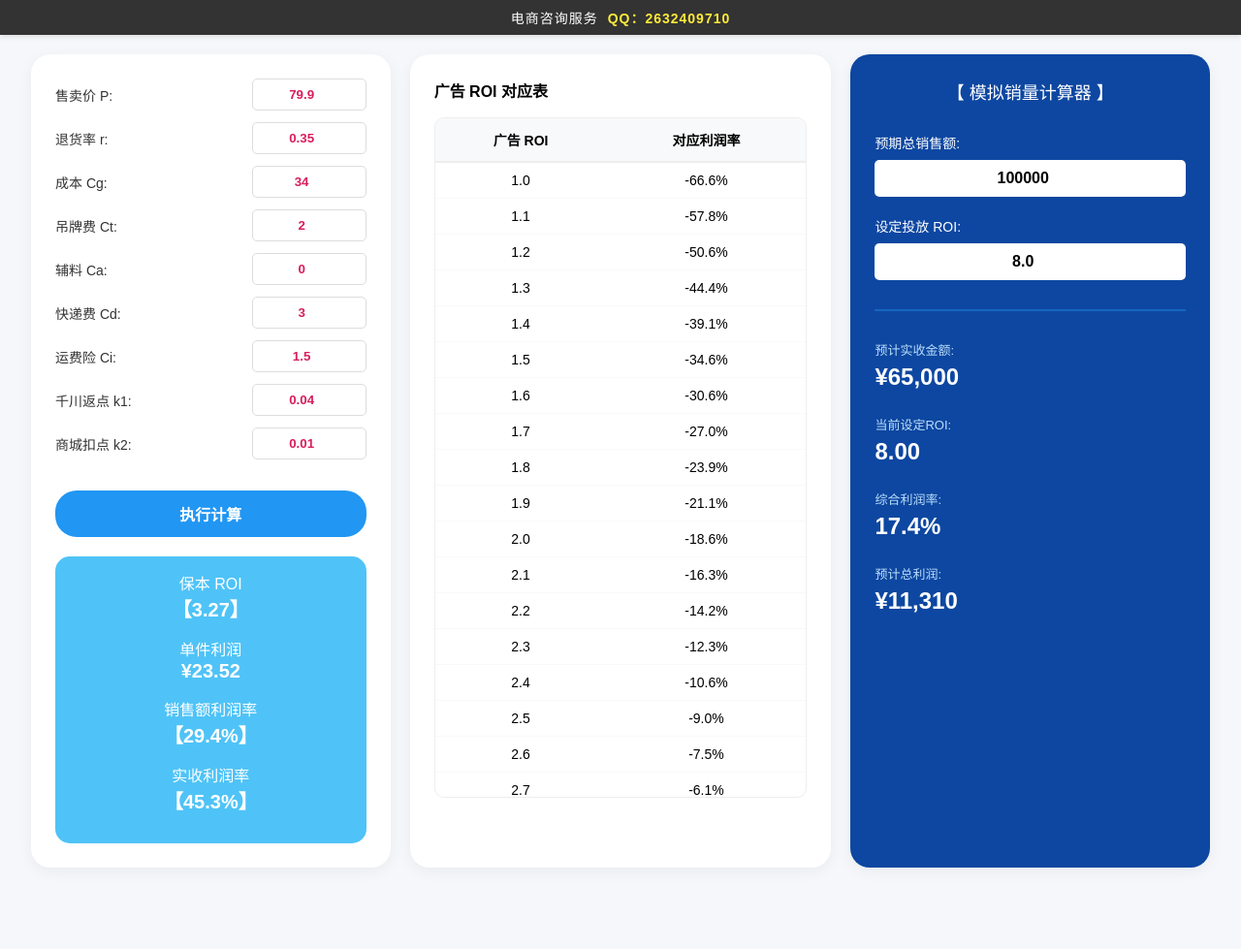
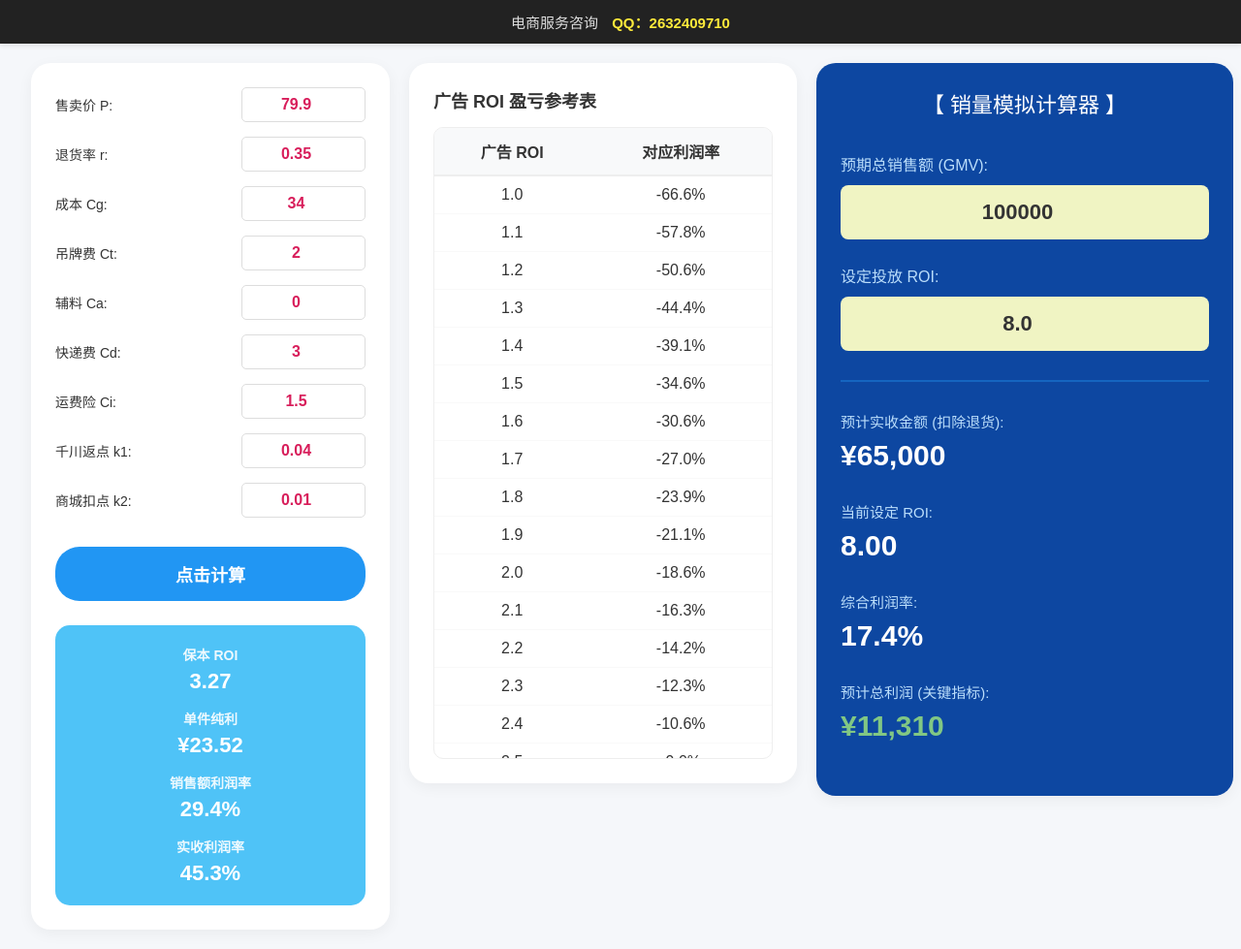
Before and after one commit to kingwoonyu/roi, a plain HTML site: page index.html in a window 1280 px wide. Shown: the whole page at 97% size. Before the commit the page ends 915 px from the top, so only its background shows below. Drawn offline with Linux system fonts and the light colour scheme.

Commit message:
Update index.html

```diff
--- a/index.html
+++ b/index.html
@@ -3,7 +3,7 @@
 <head>
     <meta charset="UTF-8">
     <meta name="viewport" content="width=device-width, initial-scale=1.0">
-    <title>电商 ROI 全维度计算器 V4.2 - Web版</title>
+    <title>电商 ROI 全维度计算器 V4.2 - 增强版</title>
     <style>
         :root {
             --bg-color: #F5F7FA;
@@ -12,43 +12,46 @@
             --dark-blue: #0D47A1;
             --light-blue: #4FC3F7;
             --accent-pink: #D81E5B;
+            --input-yellow: #F0F4C3;
             --text-gray: #333;
+            --success-green: #81C784;
+            --error-red: #FF8A80;
         }
 
         body {
             font-family: "微软雅黑", sans-serif;
             background-color: var(--bg-color);
             margin: 0;
-            padding: 0; /* 移除 padding，由内部容器控制 */
+            padding: 0;
+            color: var(--text-gray);
         }
 
         /* 顶部咨询条 */
         .top-banner {
-            background-color: #333; /* 深灰色背景 */
-            color: #fff;
+            background-color: #222;
+            color: #ddd;
             text-align: center;
-            padding: 8px 0;
-            font-size: 14px;
-            letter-spacing: 1px;
+            padding: 12px 0;
+            font-size: 15px;
             box-shadow: 0 2px 5px rgba(0,0,0,0.1);
         }
 
         .top-banner span {
-            color: #FFEB3B; /* 黄色强调 QQ 号 */
+            color: #FFEB3B;
             font-weight: bold;
-            margin-left: 5px;
+            margin-left: 10px;
         }
 
         .container {
             display: flex;
             gap: 20px;
-            max-width: 1300px;
+            max-width: 1400px;
             width: 95%;
-            margin: 20px auto; /* 居中显示 */
-            height: fit-content;
+            margin: 20px auto;
+            align-items: flex-start;
         }
 
-        /* 通用圆角卡片样式 */
+        /* 卡片通用 */
         .card {
             background: var(--card-bg);
             border-radius: 20px;
@@ -56,76 +59,126 @@
             box-shadow: 0 4px 15px rgba(0,0,0,0.05);
         }
 
-        /* 左侧输入栏 */
-        .left-panel { flex: 1; min-width: 300px; }
-        .input-group { display: flex; align-items: center; margin-bottom: 12px; }
-        .input-group label { flex: 1; font-size: 14px; color: var(--text-gray); }
-        .input-group input { width: 100px; padding: 8px; border: 1px solid #ddd; border-radius: 5px; text-align: center; font-weight: bold; color: var(--accent-pink); outline: none; }
-        .calc-btn { width: 100%; padding: 12px; background-color: var(--primary-blue); color: white; border: none; border-radius: 22px; font-size: 16px; font-weight: bold; cursor: pointer; margin: 20px 0; transition: opacity 0.2s; }
-        .calc-btn:hover { opacity: 0.9; }
+        /* 左侧面板 */
+        .left-panel { flex: 0 0 320px; }
+        .input-group { display: flex; align-items: center; margin-bottom: 15px; justify-content: space-between; }
+        .input-group label { font-size: 14px; }
+        .input-group input {
+            width: 110px;
+            padding: 8px;
+            border: 1px solid #ddd;
+            border-radius: 5px;
+            text-align: center;
+            font-weight: bold;
+            color: var(--accent-pink);
+            font-size: 16px;
+        }
 
-        /* 左侧结果显示区 */
-        .result-box { background-color: var(--light-blue); border-radius: 15px; padding: 15px; color: white; text-align: center; }
+        .calc-btn {
+            width: 100%;
+            padding: 15px;
+            background-color: var(--primary-blue);
+            color: white;
+            border: none;
+            border-radius: 25px;
+            font-size: 18px;
+            font-weight: bold;
+            cursor: pointer;
+            margin: 15px 0 25px 0;
+            transition: transform 0.1s;
+        }
+        .calc-btn:active { transform: scale(0.98); }
+
+        .result-box {
+            background-color: var(--light-blue);
+            border-radius: 15px;
+            padding: 20px;
+            color: white;
+            text-align: center;
+        }
         .res-item { margin-bottom: 15px; }
-        .res-value { font-size: 20px; font-weight: bold; }
+        .res-item:last-child { margin-bottom: 0; }
+        .res-label { font-size: 14px; font-weight: bold; display: block; opacity: 0.9; }
+        .res-value { font-size: 22px; font-weight: bold; margin-top: 5px; }
 
-        /* 中间表格栏 */
-        .mid-panel { flex: 1.2; display: flex; flex-direction: column; }
-        .table-container { flex-grow: 1; overflow-y: auto; max-height: 700px; border: 1px solid #eee; border-radius: 10px; }
+        /* 中间面板 */
+        .mid-panel { flex: 1; min-width: 350px; }
+        .table-container {
+            height: 650px;
+            overflow-y: auto;
+            border: 1px solid #eee;
+            border-radius: 10px;
+            margin-top: 15px;
+        }
         table { width: 100%; border-collapse: collapse; }
-        th { position: sticky; top: 0; background: #f8f9fa; padding: 12px; font-size: 14px; border-bottom: 2px solid #eee; }
-        td { padding: 10px; text-align: center; border-bottom: 1px solid #f9f9f9; font-size: 14px; }
+        th { position: sticky; top: 0; background: #f8f9fa; padding: 12px; border-bottom: 2px solid #eee; }
+        td { padding: 10px; text-align: center; border-bottom: 1px solid #f9f9f9; font-family: Arial; }
         .blue-text { color: #1976D2; font-weight: bold; }
 
-        /* 右侧模拟面板 */
-        .right-panel { flex: 1; background-color: var(--dark-blue); color: white; min-width: 300px; }
-        .sim-title { text-align: center; font-size: 18px; margin-bottom: 30px; }
-        .sim-input-group { margin-bottom: 20px; }
-        .sim-input-group label { display: block; font-size: 14px; margin-bottom: 8px; }
-        .sim-input-group input { width: 100%; box-sizing: border-box; padding: 10px; border-radius: 5px; border: none; font-size: 16px; font-weight: bold; text-align: center; }
+        /* 右侧增强面板 */
+        .right-panel {
+            flex: 0 0 380px;
+            background-color: var(--dark-blue);
+            color: white;
+        }
+        .sim-title { text-align: center; font-size: 22px; margin-bottom: 35px; color: #fff; }
+        .sim-input-group { margin-bottom: 25px; }
+        .sim-input-group label { display: block; font-size: 16px; margin-bottom: 10px; color: #BBDEFB; }
+        .sim-input-group input {
+            width: 100%;
+            box-sizing: border-box;
+            padding: 15px;
+            border-radius: 8px;
+            border: none;
+            font-size: 22px;
+            font-weight: bold;
+            text-align: center;
+            background-color: var(--input-yellow);
+            color: #333;
+        }
         .divider { height: 2px; background-color: #1565C0; margin: 30px 0; }
-        .sim-res-item { margin-bottom: 25px; }
-        .sim-res-label { color: #BBDEFB; font-size: 13px; display: block; margin-bottom: 5px; }
-        .sim-res-value { font-size: 24px; font-weight: bold; }
+        .sim-res-item { margin-bottom: 30px; }
+        .sim-res-label { color: #BBDEFB; font-size: 15px; display: block; margin-bottom: 8px; }
+        .sim-res-value { font-size: 30px; font-weight: bold; font-family: Arial; }
 
-        @media (max-width: 1000px) {
-            .container { flex-direction: column; }
-            .mid-panel { order: 3; }
+        @media (max-width: 1200px) {
+            .container { flex-direction: column; align-items: stretch; }
+            .left-panel, .right-panel { flex: 1; }
         }
     </style>
 </head>
 <body>
 
 <div class="top-banner">
-    电商咨询服务 <span>QQ：2632409710</span>
+    电商服务咨询 <span>QQ：2632409710</span>
 </div>
 
 <div class="container">
     <div class="card left-panel">
-        <div id="input-fields">
-            <div class="input-group"><label>售卖价 P:</label><input type="number" id="p" value="79.9" step="0.1"></div>
-            <div class="input-group"><label>退货率 r:</label><input type="number" id="r" value="0.35" step="0.01"></div>
-            <div class="input-group"><label>成本 Cg:</label><input type="number" id="cg" value="34" step="0.1"></div>
-            <div class="input-group"><label>吊牌费 Ct:</label><input type="number" id="ct" value="2" step="0.1"></div>
-            <div class="input-group"><label>辅料 Ca:</label><input type="number" id="ca" value="0" step="0.1"></div>
-            <div class="input-group"><label>快递费 Cd:</label><input type="number" id="cd" value="3" step="0.1"></div>
-            <div class="input-group"><label>运费险 Ci:</label><input type="number" id="ci" value="1.5" step="0.1"></div>
-            <div class="input-group"><label>千川返点 k1:</label><input type="number" id="k1" value="0.04" step="0.01"></div>
-            <div class="input-group"><label>商城扣点 k2:</label><input type="number" id="k2" value="0.01" step="0.01"></div>
+        <div id="inputs">
+            <div class="input-group"><label>售卖价 P:</label><input type="number" id="p" value="79.9" oninput="calculate()"></div>
+            <div class="input-group"><label>退货率 r:</label><input type="number" id="r" value="0.35" step="0.01" oninput="calculate()"></div>
+            <div class="input-group"><label>成本 Cg:</label><input type="number" id="cg" value="34" oninput="calculate()"></div>
+            <div class="input-group"><label>吊牌费 Ct:</label><input type="number" id="ct" value="2" oninput="calculate()"></div>
+            <div class="input-group"><label>辅料 Ca:</label><input type="number" id="ca" value="0" oninput="calculate()"></div>
+            <div class="input-group"><label>快递费 Cd:</label><input type="number" id="cd" value="3" oninput="calculate()"></div>
+            <div class="input-group"><label>运费险 Ci:</label><input type="number" id="ci" value="1.5" oninput="calculate()"></div>
+            <div class="input-group"><label>千川返点 k1:</label><input type="number" id="k1" value="0.04" step="0.01" oninput="calculate()"></div>
+            <div class="input-group"><label>商城扣点 k2:</label><input type="number" id="k2" value="0.01" step="0.01" oninput="calculate()"></div>
         </div>
 
-        <button class="calc-btn" onclick="calculate()">执行计算</button>
+        <button class="calc-btn" onclick="calculate()">点击计算</button>
 
         <div class="result-box">
             <div class="res-item"><span class="res-label">保本 ROI</span><div class="res-value" id="res-roi">-</div></div>
-            <div class="res-item"><span class="res-label">单件利润</span><div class="res-value" id="res-profit">-</div></div>
+            <div class="res-item"><span class="res-label">单件纯利</span><div class="res-value" id="res-profit">-</div></div>
             <div class="res-item"><span class="res-label">销售额利润率</span><div class="res-value" id="res-m1">-</div></div>
             <div class="res-item"><span class="res-label">实收利润率</span><div class="res-value" id="res-m2">-</div></div>
         </div>
     </div>
 
     <div class="card mid-panel">
-        <h3 style="margin-top:0; font-size: 16px;">广告 ROI 对应表</h3>
+        <h3 style="margin:0; font-size: 18px;">广告 ROI 盈亏参考表</h3>
         <div class="table-container">
             <table id="roi-table">
                 <thead>
@@ -137,74 +190,114 @@
     </div>
 
     <div class="card right-panel">
-        <div class="sim-title">【 模拟销量计算器 】</div>
-        <div class="sim-input-group"><label>预期总销售额:</label><input type="number" id="sim-sales" value="100000"></div>
-        <div class="sim-input-group"><label>设定投放 ROI:</label><input type="number" id="sim-roi" value="8.0" step="0.1"></div>
+        <div class="sim-title">【 销量模拟计算器 】</div>
+        <div class="sim-input-group">
+            <label>预期总销售额 (GMV):</label>
+            <input type="number" id="sim-sales" value="100000" oninput="calculate()">
+        </div>
+        <div class="sim-input-group">
+            <label>设定投放 ROI:</label>
+            <input type="number" id="sim-roi" value="8.0" step="0.1" oninput="calculate()">
+        </div>
+
         <div class="divider"></div>
-        <div class="sim-res-item"><span class="sim-res-label">预计实收金额:</span><div class="sim-res-value" id="sim-actual-received">¥0</div></div>
-        <div class="sim-res-item"><span class="sim-res-label">当前设定ROI:</span><div class="sim-res-value" id="sim-display-roi">0.00</div></div>
-        <div class="sim-res-item"><span class="sim-res-label">综合利润率:</span><div class="sim-res-value" id="sim-margin-rate">0%</div></div>
-        <div class="sim-res-item"><span class="sim-res-label">预计总利润:</span><div class="sim-res-value" id="sim-total-profit">¥0</div></div>
+
+        <div class="sim-res-item">
+            <span class="sim-res-label">预计实收金额 (扣除退货):</span>
+            <div class="sim-res-value" id="sim-actual">¥0</div>
+        </div>
+        <div class="sim-res-item">
+            <span class="sim-res-label">当前设定 ROI:</span>
+            <div class="sim-res-value" id="sim-roi-val">0.00</div>
+        </div>
+        <div class="sim-res-item">
+            <span class="sim-res-label">综合利润率:</span>
+            <div class="sim-res-value" id="sim-rate">0%</div>
+        </div>
+        <div class="sim-res-item">
+            <span class="sim-res-label">预计总利润 (关键指标):</span>
+            <div class="sim-res-value" id="sim-profit">¥0</div>
+        </div>
     </div>
 </div>
 
 <script>
     function calculate() {
-        const p = parseFloat(document.getElementById('p').value);
-        const r = parseFloat(document.getElementById('r').value);
-        const cg = parseFloat(document.getElementById('cg').value);
-        const ct = parseFloat(document.getElementById('ct').value);
-        const ca = parseFloat(document.getElementById('ca').value);
-        const cd = parseFloat(document.getElementById('cd').value);
-        const ci = parseFloat(document.getElementById('ci').value);
-        const k1 = parseFloat(document.getElementById('k1').value);
-        const k2 = parseFloat(document.getElementById('k2').value);
+        // 获取输入值
+        const getValue = id => parseFloat(document.getElementById(id).value) || 0;
 
-        if (isNaN(p) || p <= 0) return;
+        const p = getValue('p');
+        const r = getValue('r');
+        const cg = getValue('cg');
+        const ct = getValue('ct');
+        const ca = getValue('ca');
+        const cd = getValue('cd');
+        const ci = getValue('ci');
+        const k1 = getValue('k1');
+        const k2 = getValue('k2');
 
+        // 核心逻辑计算
+        // 单件利润 = (实收比例 * 扣点比例) - (总成本 * 实收比例) - 固定支出
         const l_single = (p * (1 - r) * (1 - k2)) - ((cg + ct + ca) * (1 - r)) - (cd + ci);
         const raw_roi = (p * (1 - k1)) / l_single;
         const final_roi = l_single > 0 ? Math.ceil(raw_roi * 100) / 100 : 0;
 
-        document.getElementById('res-roi').innerText = `【${final_roi.toFixed(2)}】`;
-        document.getElementById('res-profit').innerText = `¥${l_single.toFixed(2)}`;
-        document.getElementById('res-m1').innerText = `【${((l_single / p) * 100).toFixed(1)}%】`;
-        document.getElementById('res-m2').innerText = `【${((l_single / (p * (1 - r))) * 100).toFixed(1)}%】`;
+        // 更新左侧结果
+        document.getElementById('res-roi').innerText = final_roi.toFixed(2);
+        document.getElementById('res-profit').innerText = "¥" + l_single.toFixed(2);
+        document.getElementById('res-m1').innerText = ((l_single / p) * 100).toFixed(1) + "%";
+        document.getElementById('res-m2').innerText = ((l_single / (p * (1 - r))) * 100).toFixed(1) + "%";
 
+        // 更新中间表格
         const tbody = document.querySelector('#roi-table tbody');
         tbody.innerHTML = '';
-        let roiInserted = false;
-        for (let i = 10; i < 500; i++) {
-            const roiIter = i / 10.0;
-            if (!roiInserted && final_roi <= roiIter) {
+        let inserted = false;
+        for (let i = 10; i <= 500; i += 1) {
+            const roiIter = i / 10;
+            // 插入保本行
+            if (!inserted && final_roi > 0 && final_roi <= roiIter) {
                 if (final_roi < roiIter) appendRow(final_roi.toFixed(2), "0.0%", "blue-text");
-                roiInserted = true;
+                inserted = true;
             }
             const adRatio = (1 - k1) / roiIter;
             const pr = ((l_single / p) - adRatio) * 100;
-            appendRow(roiIter.toFixed(1), pr.toFixed(1) + "%", (pr >= 0 && pr <= 10) ? "blue-text" : "");
+            const isHighlight = pr >= 0 && pr <= 10;
+            appendRow(roiIter.toFixed(1), pr.toFixed(1) + "%", isHighlight ? "blue-text" : "");
         }
 
-        function appendRow(col1, col2, className) {
-            const row = tbody.insertRow();
-            row.insertCell(0).innerText = col1;
-            row.insertCell(1).innerText = col2;
-            if (className) row.classList.add(className);
+        function appendRow(c1, c2, className) {
+            const row = ` <tr class="${className}"><td>${c1}</td><td>${c2}</td></tr>`;
+            tbody.insertAdjacentHTML('beforeend', row);
         }
 
-        const simSales = parseFloat(document.getElementById('sim-sales').value);
-        const simRoi = parseFloat(document.getElementById('sim-roi').value);
+        // 右侧模拟逻辑
+        const simSales = getValue('sim-sales');
+        const simRoi = getValue('sim-roi');
+
         const simActualReceived = simSales * (1 - r);
         const rawMarginRate = (l_single / p) - ((1 - k1) / simRoi || 0);
         const displayMarginPct = Math.round(rawMarginRate * 100 * 10) / 10;
         const simTotalProfit = simActualReceived * (displayMarginPct / 100);
 
-        document.getElementById('sim-actual-received').innerText = `¥${Math.round(simActualReceived).toLocaleString()}`;
-        document.getElementById('sim-display-roi').innerText = simRoi.toFixed(2);
-        document.getElementById('sim-margin-rate').innerText = `${displayMarginPct}%`;
-        document.getElementById('sim-total-profit').innerText = `¥${Math.round(simTotalProfit).toLocaleString()}`;
+        // 更新右侧显示
+        document.getElementById('sim-actual').innerText = "¥" + Math.round(simActualReceived).toLocaleString();
+        document.getElementById('sim-roi-val').innerText = simRoi.toFixed(2);
+        document.getElementById('sim-rate').innerText = displayMarginPct + "%";
+
+        const profitEl = document.getElementById('sim-profit');
+        profitEl.innerText = "¥" + Math.round(simTotalProfit).toLocaleString();
+
+        // 颜色高亮逻辑
+        if (simTotalProfit >= 0) {
+            profitEl.style.color = "var(--success-green)";
+        } else {
+            profitEl.style.color = "var(--error-red)";
+        }
     }
+
+    // 初始化计算
     window.onload = calculate;
 </script>
+
 </body>
 </html>
```
